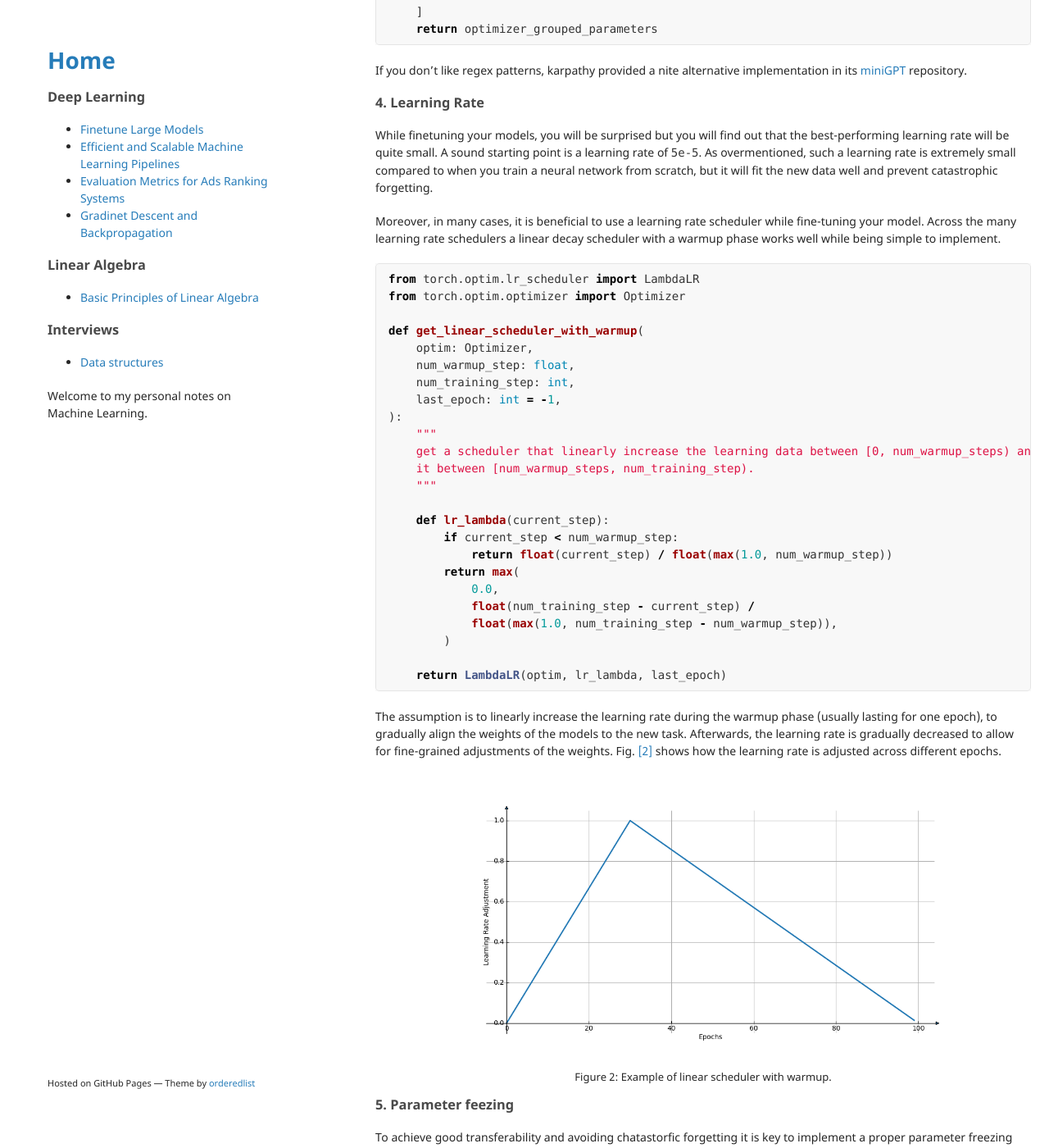
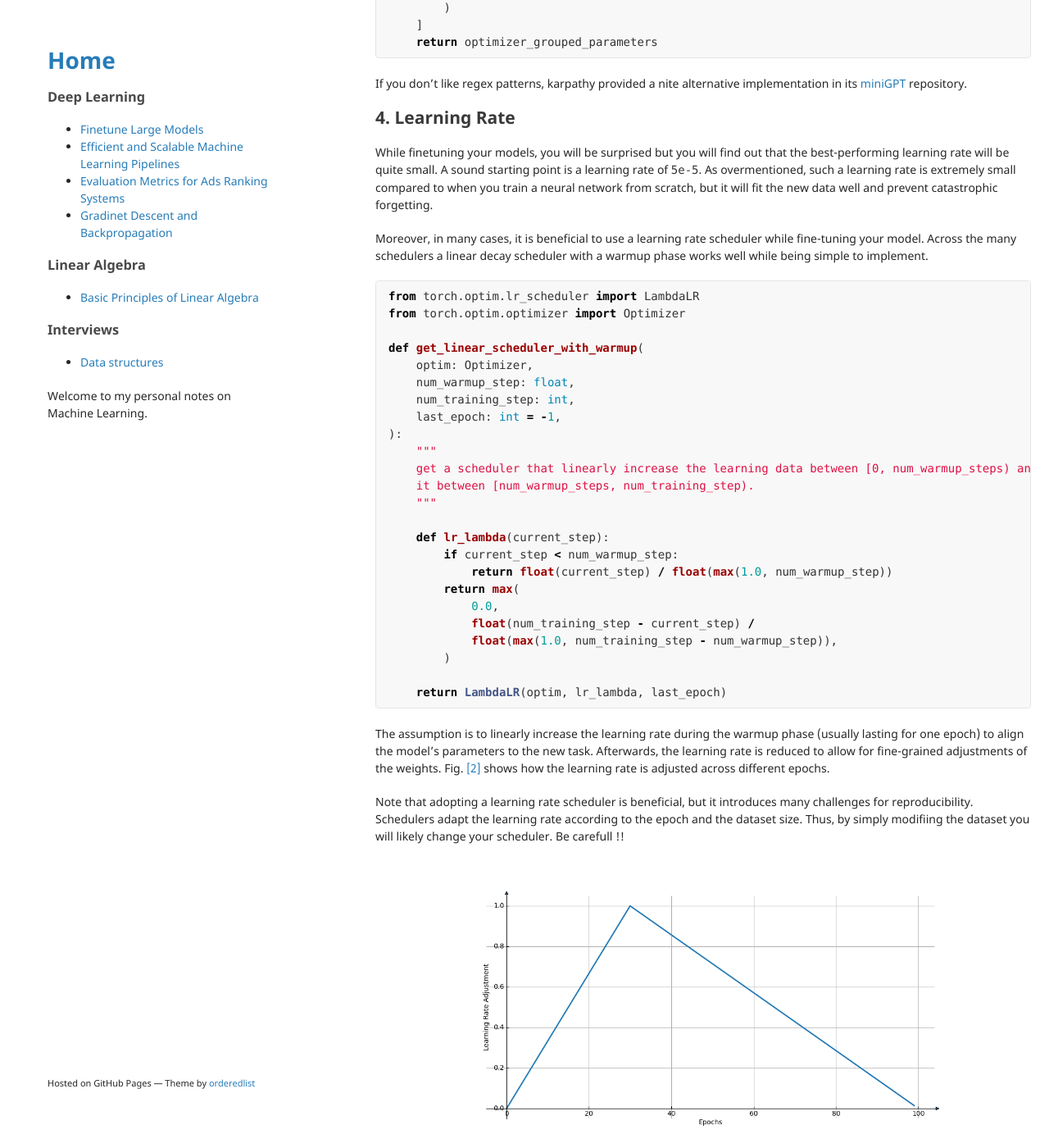
Before and after one commit to andompesta/andompesta.github.io, a Jekyll site: the page built from _posts/2023-01-05-finetune.md, in a window 1280 px wide and 1400 px high, scrolled down 2622 px. Shown: the whole window at 82% size. Built offline with Jekyll 4.4.1, drawn with Linux system fonts in a browser that asks for light colours; some of the changed text lies outside the part shown.

Commit message:
overfit and fix errors

````diff
--- a/_posts/2023-01-05-finetune.md
+++ b/_posts/2023-01-05-finetune.md
@@ -34,7 +34,7 @@
 Therefore we will minimise the number of parameters that need to be adapted: resulting in greater transferability between tasks.
 
 
-### 1. Dataset Preprocessing
+## 1. Dataset Preprocessing
 
 Often catastrophic forgettin is caused by a bad implementation of the preprocessing steps applied to the fine-tuning dataset.
 
@@ -48,7 +48,7 @@
 
 Finally, if you are working with graph structures, double-check how you uniformize to a fixed size a batch of nodes having a different amount of neighbours.
 
-### 2. Optimizer
+## 2. Optimizer
 
 According to the key principle of this article, the fine-tuning procedure should use the same optimizer adopted during training.
 While this is not always possible, most of the foundation models [[1]](#ref:foundation-models) are trained by applying the AdamW optimize [[2]](#ref:loshchilov).
@@ -58,7 +58,7 @@
 Across the many, the one provided by Meta’s [fairseq](https://github.com/facebookresearch/fairseq/blob/58cc6cca18f15e6d56e3f60c959fe4f878960a60/fairseq/optim/adam.py#L110){:target="_blank"} is highly reliable and I still use it nowadays.
 
 
-### 3. Weight Decay
+## 3. Weight Decay
 
 By default, AdamW will apply the weight decay mechanism to all models' parameters, yet in most cases, weight decay is **NOT applied** to all weights.
 The weight decay objective is to regularise the training process toward learning models with weights smaller in magnitude.
@@ -145,9 +145,14 @@
 
     return LambdaLR(optim, lr_lambda, last_epoch)
 ```
-The assumption is to linearly increase the learning rate during the warmup phase (usually lasting for one epoch), to gradually align the weights of the models to the new task.
-Afterwards, the learning rate is gradually decreased to allow for fine-grained adjustments of the weights.
+The assumption is to linearly increase the learning rate during the warmup phase (usually lasting for one epoch) to align the model's parameters to the new task.
+Afterwards, the learning rate is reduced to allow for fine-grained adjustments of the weights.
 Fig. [[2]](#fig:scheduler) shows how the learning rate is adjusted across different epochs.
+
+Note that adopting a learning rate scheduler is beneficial, but it introduces many challenges for reproducibility.
+Schedulers adapt the learning rate according to the epoch and the dataset size.
+Thus, by simply modifiing the dataset you will likely change your scheduler.
+Be carefull !!
 
 <div style="text-align:center;" id="fig:scheduler">
     <figure>
@@ -159,7 +164,7 @@
 </div>
 
 
-### 5. Parameter feezing
+## 5. Parameter feezing
 
 To achieve good transferability and avoiding chatastorfic forgetting it is key to implement a proper parameter freezing stragegy.
 As over-mentioned it is important to minimise the number of parameter to ajdust during the fine-tuining phase to guarantee transferability across tasks.
@@ -167,7 +172,7 @@
 Similarly, in a multilingual setting it is common to keep frozen the embedding layers as well as the first few layers of a multilingual-BERT models ([[4]](#ref:pires) demonstrated that the first 8 layers need to be keep frozen, while the remaining are tasks-specific).
 Finally, the same effect is also observable in computer vision assignment: in [[5]](#ref:clip-tuning) it is reported how freezing the lowest layers is key to obtain good generalization.
 
-Freezing parameters is extramly easy in PyTorch thanks to the `requires_grad` flag associated to each model's parameter:
+Freezing parameters is extramly easy in PyTorch thanks to the ```requires_grad``` flag associated to each model's parameter:
 
 ```python
 def unfreeze_layer_params(
@@ -188,10 +193,34 @@
 ```
 
 
-<!-- ## 6. Overfit
+## 6. Overfit
 
-Overfit a single batch and achieve 100 training performances and decraseing eval performance -->
+Finally, it is recommended to evaluate the training scripts on a single batch before executing the fine-tuning procedure.
+The benefits of this exercise are twofold:
+ 1. it enables us to detect errors or hardware limitations in the fine-tuning procedure at a low cost;
+ 2. it ensures that our model will be able to fit the fine-tuning dataset.
 
+If the implementation is correct we expect to overfit the training batch in a few gradient updates: resulting in 0 training loss and 100 % training accuracy.
+Similarly, as the model keep overfitting a single training batch we expect the validation performances to degrade progressively.
+Fig. [[3]](#fig:overfit) displays a good example of how the metrics should look at this stage.
+
+
+<div style="text-align:center;" id="fig:overfit">
+    <figure>
+        <figure>
+            <img src="{{site.baseurl}}/assets/img/finetune/train_overfit.png" style="max-width: 100%">
+            <figcaption style="font-size:small;">
+                Figure 3.a: Training loss and accuracy for a single batch.
+            </figcaption>
+        </figure>
+        <figure>
+            <img src="{{site.baseurl}}/assets/img/finetune/eval_overfit.png" style="max-width: 100%">
+            <figcaption style="font-size:small;">
+                Figure 3.b: Validation loss and accuracy for a single batch.
+            </figcaption>
+        </figure>
+    </figure>
+</div>
 
 # Refereces
 
````
Also changed, not shown: other parts of _posts/2023-01-05-finetune.md (+2 -2 lines), assets/img/finetune/eval_overfit.png (added), assets/img/finetune/train_overfit.png (added).
